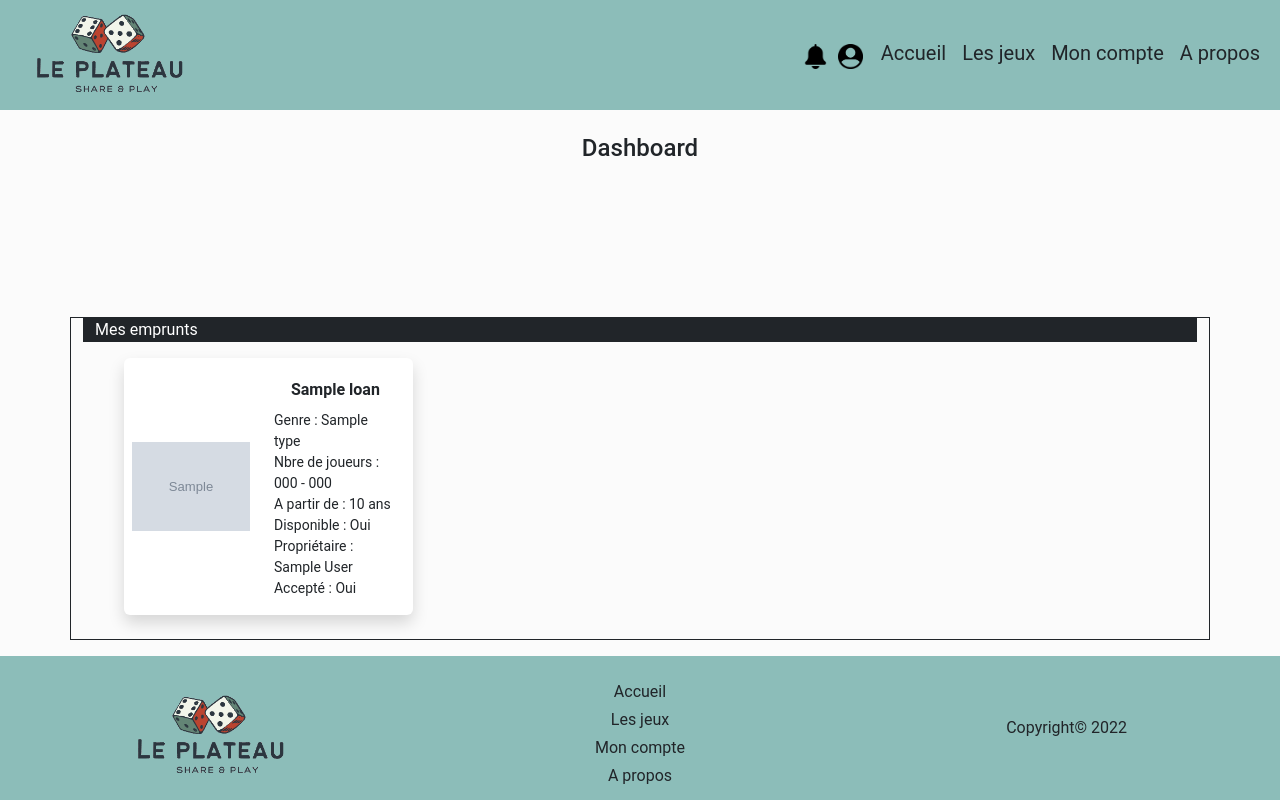
After one commit to WildCodeSchool/2022_09_PHP_Lyon_Le_plateau, a PHP site: template src/View/Myaccount/index.html.twig in a window 1280 px wide. The commit adds this page. Run offline with PHP 8.4, Linux system fonts and the light colour scheme; the template is opened without the code that fills it: most values are stand-ins (such as "Sample title", 1, 10 or a date in 2020); grey boxes marked "Sample" are stand-in pictures; some libraries are stand-ins or nearby versions.

Commit message:
add table borrow, add foreign keys, add borrow data test, add borrow button on game page, add BorrowController, add function addBorrow, add function IndexBorrow, add BorrowManager, add function insertBorrow, add function selectAllBorrowByUserId, update request in function select12Games, add myaccount view, add _borrowcard view

```diff
--- a/src/Model/GameManager.php
+++ b/src/Model/GameManager.php
@@ -52,8 +52,10 @@ class GameManager extends AbstractManager
 
     public function select12Games(int $page, string $orderBy = 'name', string $direction = 'ASC'): array
     {
-        $query = 'SELECT * FROM game INNER JOIN user ON user.id = game.id_owner ORDER BY '
-            . $orderBy . " " . $direction . ' LIMIT 12 OFFSET ' . $page;
+        $query = 'SELECT g.id as game_id, g.name, g.type, g.minimum_players_age, g.image, g.id_owner,
+        g.min_number_players, g.max_number_players, g.availability, u.id as user_id, u.firstname,
+        u.lastname, u.email, u.password FROM ' . static::TABLE . ' as g inner join user as u on u.id = g.id_owner
+        ORDER BY ' . $orderBy . " " . $direction . ' LIMIT 12 OFFSET ' . $page;
         return $this->pdo->query($query)->fetchAll();
     }
 
--- /dev/null
+++ b/src/View/Myaccount/_borrowcard.html.twig
@@ -0,0 +1,38 @@
+<div class="mb-2 p-3 col-lg-4 col-xs-12 d-flex justify-content-center">
+	<div class="card border-0 shadow align-items-center d-flex flex-row">
+		<div class="card-image-top m-2" style="background-image: url('{{'uploads/' ~ loan.image}}')"></div>
+		<div class="card-body w-100 d-flex flex-column align-items-center pt-1">
+			<p class="card-title pt-3">{{ loan.game_name }}</p>
+			<p class="card-text">
+				Genre :
+				{{ loan.type }}
+				<br>
+				Nbre de joueurs :
+				{{ loan.min_number_players }}
+				-
+				{{ loan.max_number_players }}
+				<br>
+				A partir de :
+				{{ loan.minimum_players_age }}
+				ans
+				<br>
+				Disponible :
+				{% if loan.availability == false %}Non
+				{% else %}
+					Oui
+				{% endif %}<br>
+				Propriétaire :
+				{{ loan.owner_firstname }}
+				{{ loan.owner_lastname }}<br>
+				Accepté :
+				{% if loan.acceptance == null %}
+					En cours
+				{% elseif loan.acceptance == true %}
+					Oui
+				{% else %}
+					Non
+				{% endif %}
+			</p>
+		</div>
+	</div>
+</div>
--- /dev/null
+++ b/src/View/Myaccount/index.html.twig
@@ -0,0 +1,18 @@
+{% extends 'layout.html.twig' %}
+
+{% block pageTitle %}
+	<h2 class="text-center my-4">
+		Dashboard
+	</h2>
+{% endblock %}
+
+{% block content %}
+	<div class="container d-flex w-100  justify-content-center border border-dark mb-3">
+		<div class="row justify-content-start w-100">
+			<div class="bg-dark text-white">Mes emprunts</div>
+			{% for loan in loans %}
+				{% include 'Myaccount/_borrowcard.html.twig' %}
+			{% endfor %}
+		</div>
+	</div>
+{% endblock %}
--- a/src/routes.php
+++ b/src/routes.php
@@ -20,5 +20,5 @@ return [
     'contact/show' => ['ContactController', 'index',],
     'users/login' => ['UserController', 'login'],
     'users/logout' => ['UserController', 'logout'],
-    'myaccount' => ['GameController', 'addPublic']
+    'myaccount' => ['BorrowController', 'addBorrow']
 ];
```
Also changed, not shown: le_plateau.sql (+20 -0 lines), src/Controller/BorrowController.php (added, +34 -0 lines), src/Model/BorrowManager.php (added, +34 -0 lines), src/View/Game/_gamecard.html.twig (+22 -9 lines).
